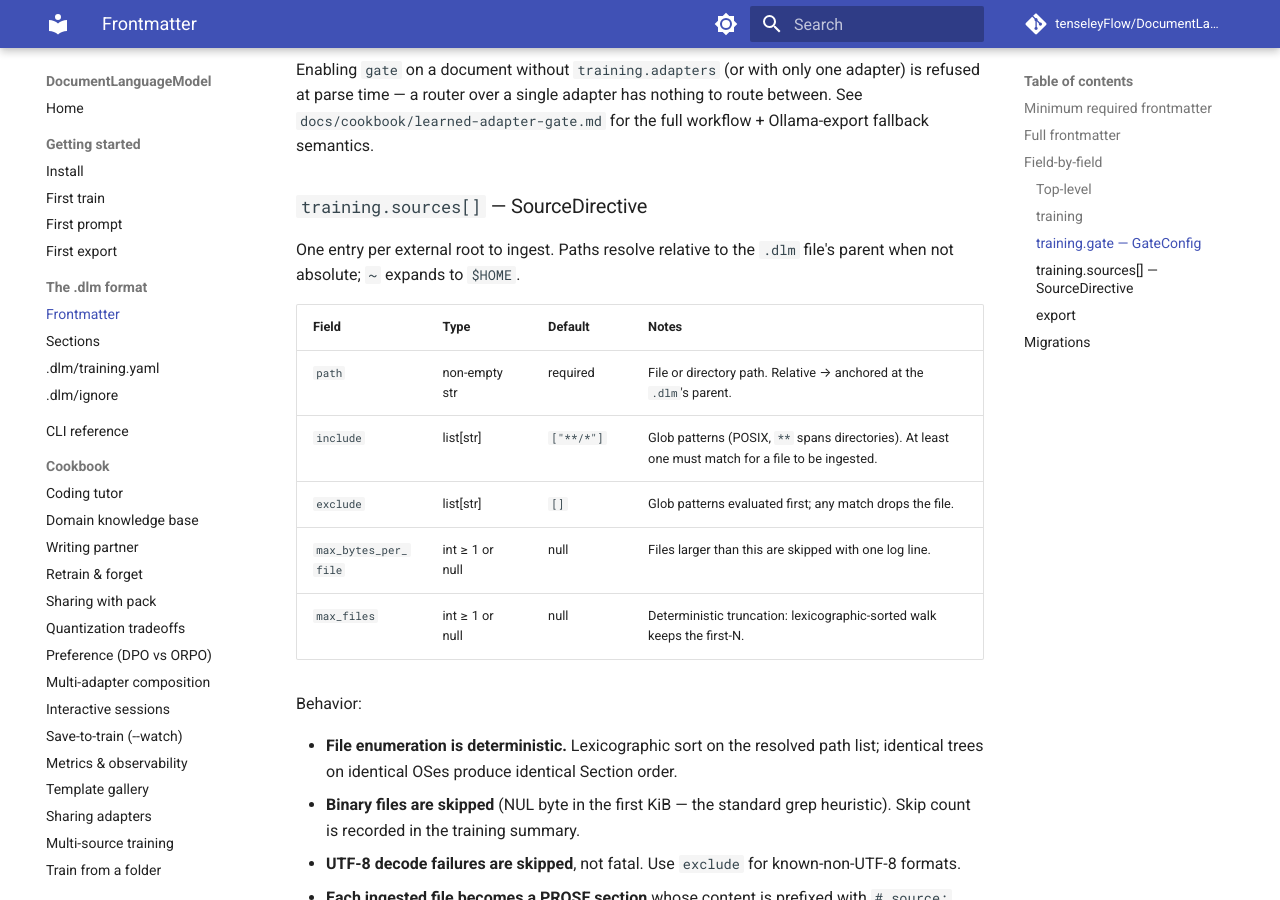
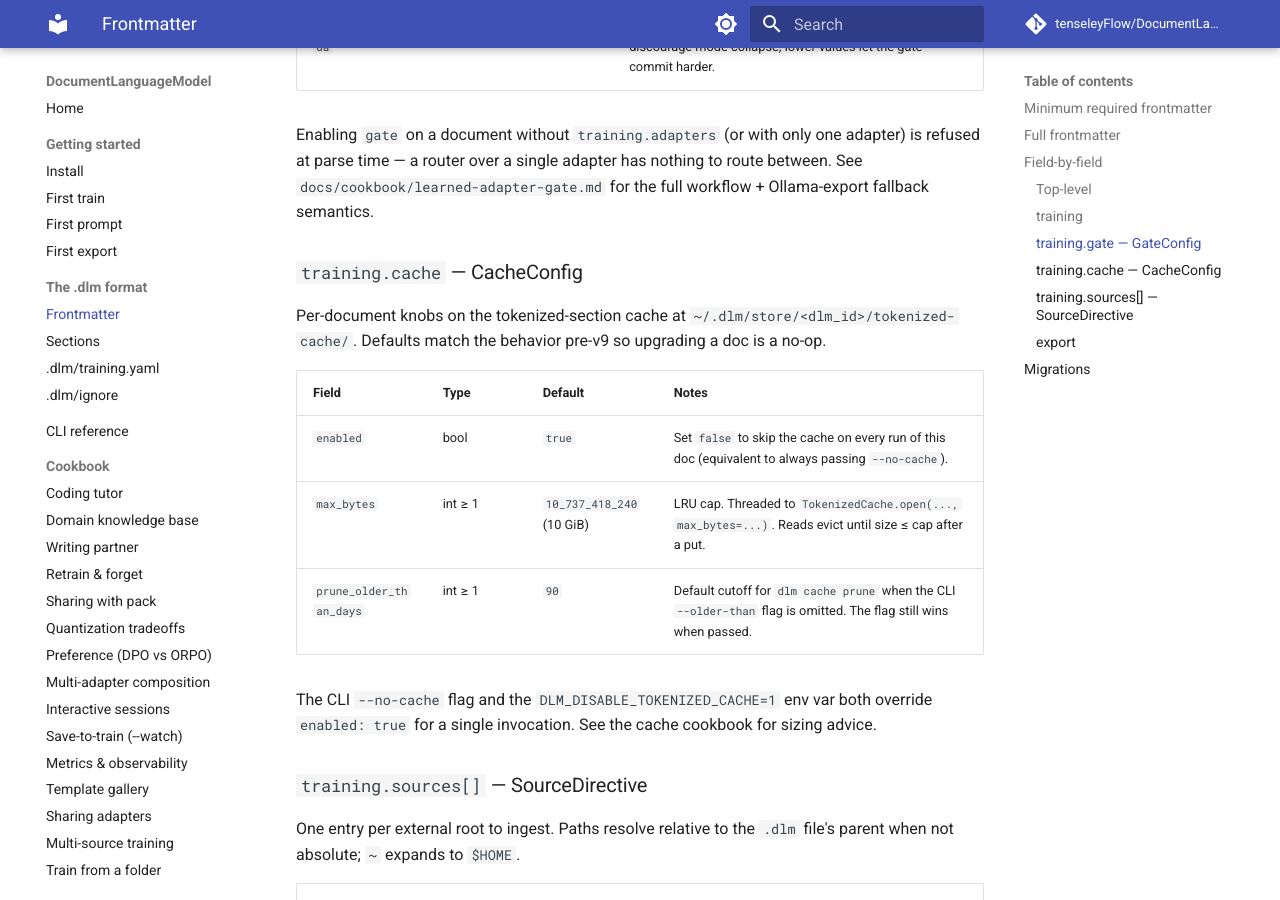
Before and after one commit to tenseleyFlow/DocumentLanguageModel, an MkDocs documentation site: the page built from docs/format/frontmatter.md, in a window 1280 px wide and 900 px high, scrolled down 4217 px. Built offline with MkDocs 1.6.1 and Material for MkDocs 9.7.7, drawn with Linux system fonts in a browser that asks for light colours; comment, search, counter and statistics services are not loaded; some of the changed text lies outside the part shown.

Commit message:
docs(frontmatter): training.cache knobs (enabled/max_bytes/prune)

```diff
--- a/docs/format/frontmatter.md
+++ b/docs/format/frontmatter.md
@@ -103,6 +103,7 @@ export:
 | `sources` | list[SourceDirective] or null | null | Declarative file-tree ingestion. Each entry is walked at train time; matching files become synthetic PROSE sections on the CPT path. See below. |
 | `sources_policy` | `permissive` / `strict` | `permissive` | `strict` confines directive paths to the `.dlm`'s parent subtree; `permissive` allows absolute paths anywhere. Symlink escapes are refused under strict, warned under permissive. |
 | `gate` | GateConfig | defaults | Learned MoE-style adapter gate (schema v8). See below. |
+| `cache` | CacheConfig | defaults | Tokenized-section cache knobs (schema v9). See below. |
 
 ### `training.gate` — GateConfig
 
@@ -124,6 +125,22 @@ only one adapter) is refused at parse time — a router over a single
 adapter has nothing to route between. See
 `docs/cookbook/learned-adapter-gate.md` for the full workflow +
 Ollama-export fallback semantics.
+
+### `training.cache` — CacheConfig
+
+Per-document knobs on the tokenized-section cache at
+`~/.dlm/store/<dlm_id>/tokenized-cache/`. Defaults match the behavior
+pre-v9 so upgrading a doc is a no-op.
+
+| Field | Type | Default | Notes |
+|---|---|---|---|
+| `enabled` | bool | `true` | Set `false` to skip the cache on every run of this doc (equivalent to always passing `--no-cache`). |
+| `max_bytes` | int ≥ 1 | `10_737_418_240` (10 GiB) | LRU cap. Threaded to `TokenizedCache.open(..., max_bytes=...)`. Reads evict until size ≤ cap after a put. |
+| `prune_older_than_days` | int ≥ 1 | `90` | Default cutoff for `dlm cache prune` when the CLI `--older-than` flag is omitted. The flag still wins when passed. |
+
+The CLI `--no-cache` flag and the `DLM_DISABLE_TOKENIZED_CACHE=1` env
+var both override `enabled: true` for a single invocation. See the
+cache cookbook for sizing advice.
 
 ### `training.sources[]` — SourceDirective
 
```
